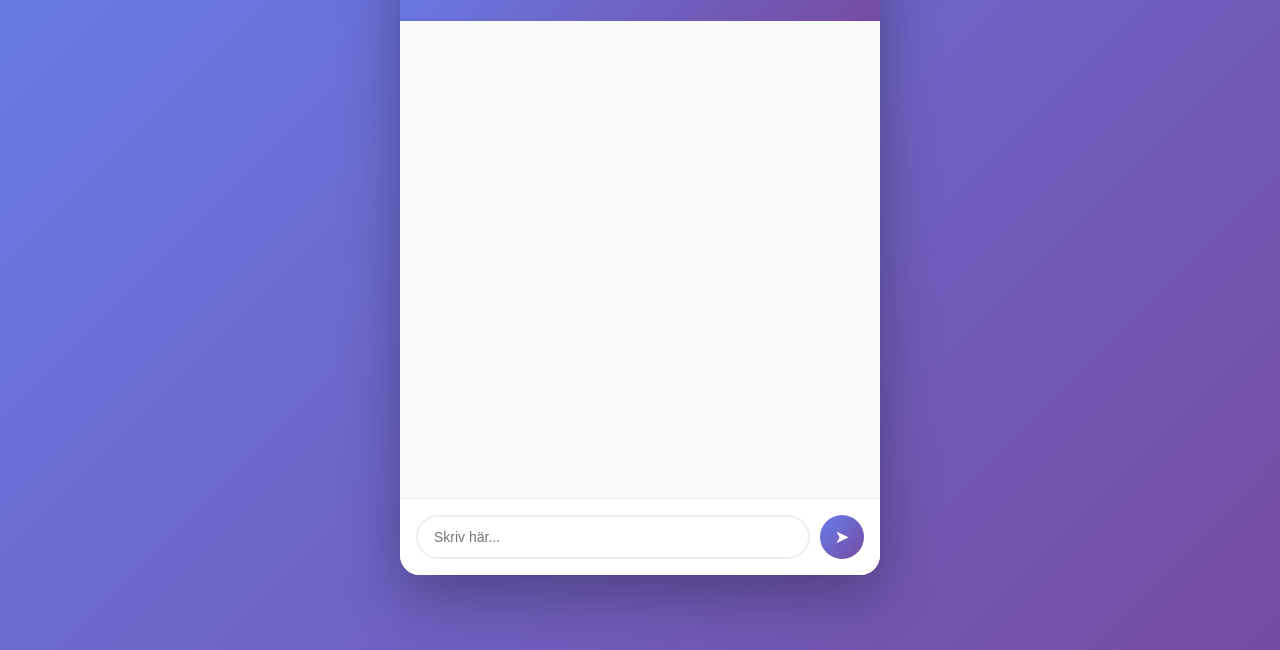
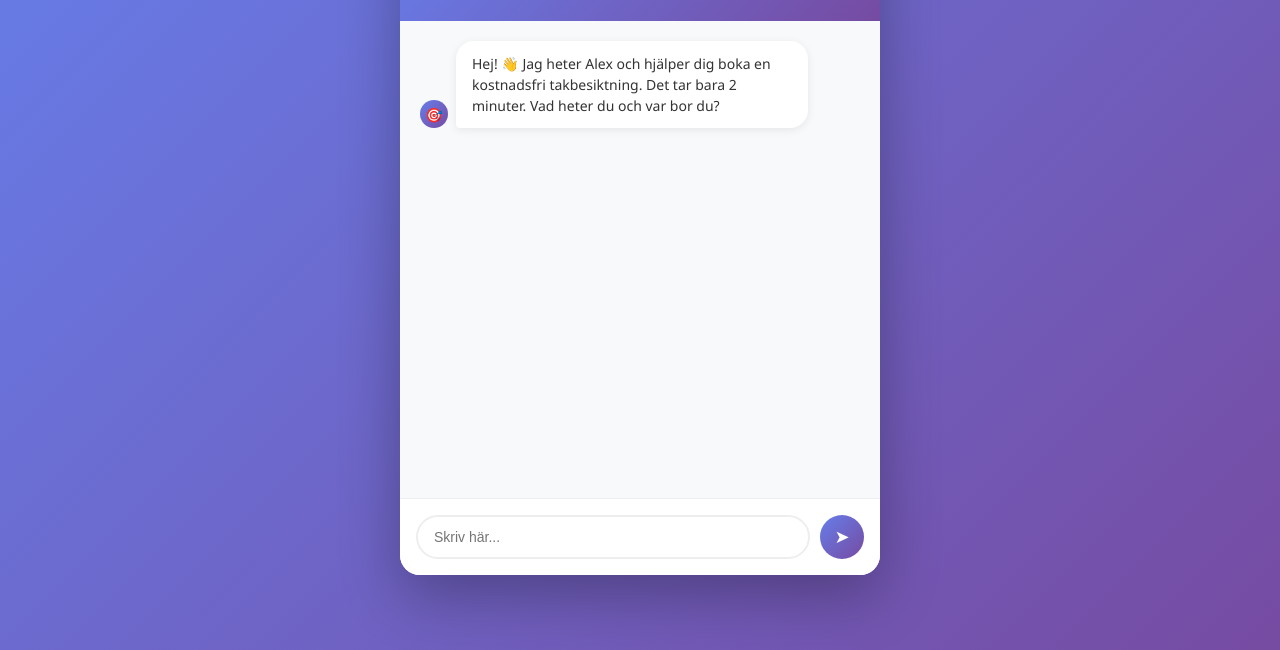
Before and after one commit to jonager11/ai-chatbot, a website: page public/lead.html in a window 1280 px wide. Shown: the part 150-800 px from the top of the page. Drawn offline with Linux system fonts and the light colour scheme.

Commit message:
fixa välkomstmeddelande takläggare

```diff
--- a/public/lead.html
+++ b/public/lead.html
@@ -301,8 +301,7 @@ Regler:
 
         // Starta konversationen
         window.onload = async () => {
-            await addBotMessage(await addBotMessage('Hej! 👋 Jag heter Alex och hjälper dig boka en kostnadsfri takbesiktning. Det tar bara 2 minuter. Vad heter du och var bor du?');
-        };
+await addBotMessage('Hej! 👋 Jag heter Alex och hjälper dig boka en kostnadsfri takbesiktning. Det tar bara 2 minuter. Vad heter du och var bor du?');        };
     </script>
 </body>
 </html>
```
